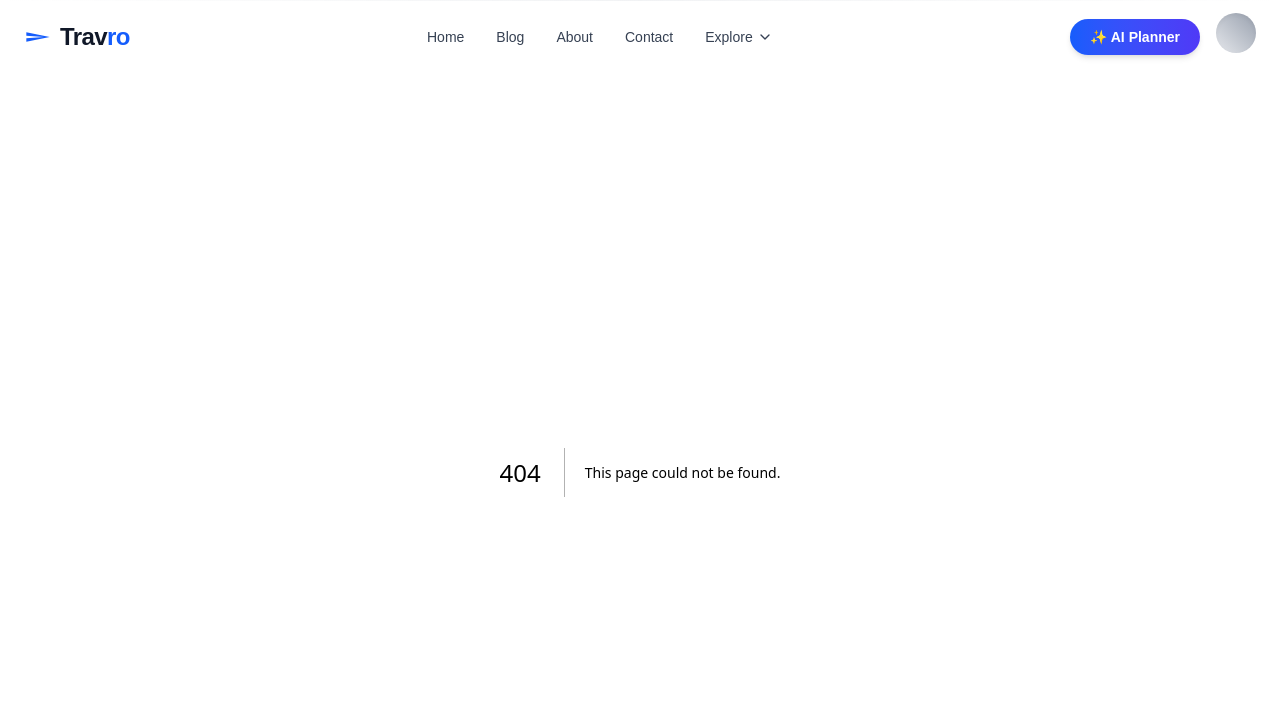
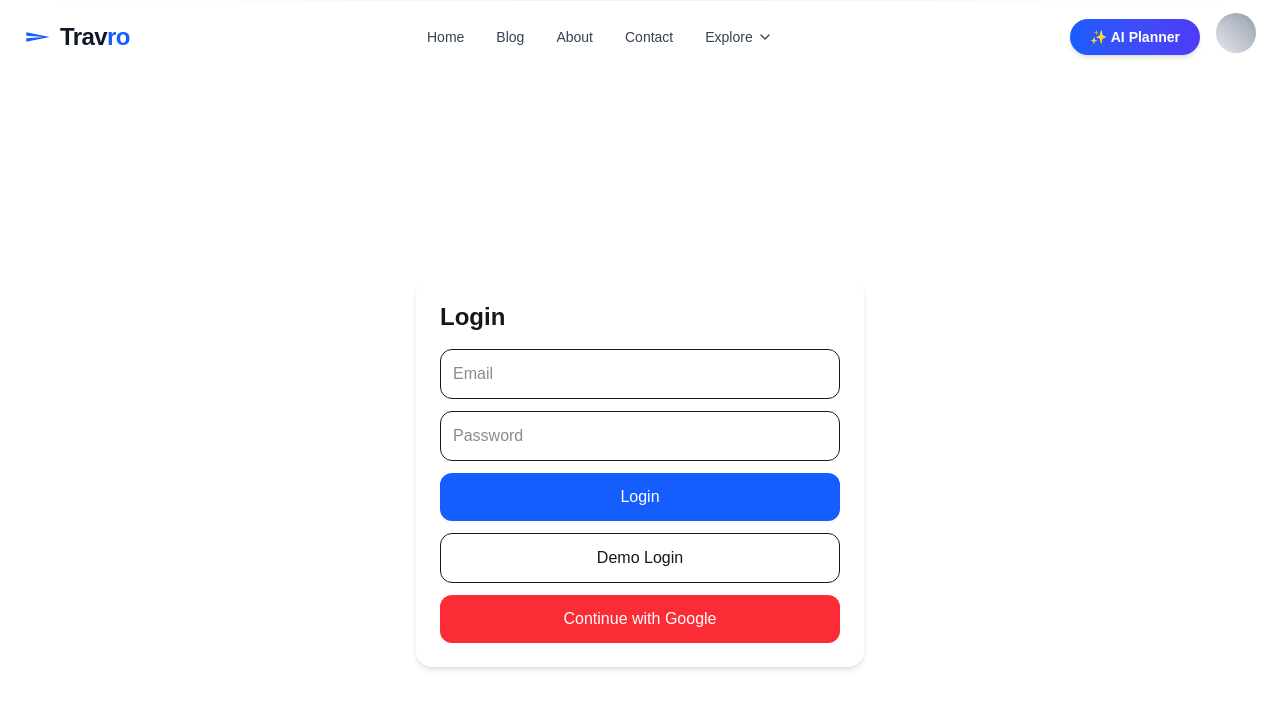
Before and after one commit to devgantabya/Travro-AI-Travel-Planner, a Next.js app: page /login in a window 1280 px wide. Before the commit this address had no page. Shown: the top 708 px of the page. Built offline with nearby package versions, Linux system fonts and the light colour scheme.

Commit message:
Create login and register page

```diff
--- /dev/null
+++ b/src/app/(auth)/login/page.tsx
@@ -0,0 +1,67 @@
+"use client";
+
+import { useState } from "react";
+
+export default function LoginPage() {
+  const [email, setEmail] = useState("");
+  const [password, setPassword] = useState("");
+
+  const handleLogin = () => {
+    if (!email || !password) {
+      alert("Please fill all fields");
+      return;
+    }
+
+    alert("Login success (demo)");
+  };
+
+  const demoLogin = () => {
+    setEmail("user@example.com");
+    setPassword("123456");
+  };
+
+  return (
+    <div className="min-h-screen flex items-center justify-center px-4">
+      <div className="w-full max-w-md bg-white dark:bg-gray-900 p-6 rounded-2xl shadow-md">
+
+        <h2 className="text-2xl font-bold mb-4">Login</h2>
+
+        <input
+          type="email"
+          placeholder="Email"
+          className="w-full mb-3 p-3 rounded-xl border"
+          value={email}
+          onChange={(e) => setEmail(e.target.value)}
+        />
+
+        <input
+          type="password"
+          placeholder="Password"
+          className="w-full mb-3 p-3 rounded-xl border"
+          value={password}
+          onChange={(e) => setPassword(e.target.value)}
+        />
+
+        <button
+          onClick={handleLogin}
+          className="w-full bg-blue-600 text-white py-3 rounded-xl"
+        >
+          Login
+        </button>
+
+        {/* Demo Login */}
+        <button
+          onClick={demoLogin}
+          className="w-full mt-3 border py-3 rounded-xl"
+        >
+          Demo Login
+        </button>
+
+        {/* Social */}
+        <button className="w-full mt-3 bg-red-500 text-white py-3 rounded-xl">
+          Continue with Google
+        </button>
+      </div>
+    </div>
+  );
+}
--- /dev/null
+++ b/src/app/(auth)/register/page.tsx
@@ -0,0 +1,47 @@
+"use client";
+
+import { useState } from "react";
+
+export default function RegisterPage() {
+  const [name, setName] = useState("");
+  const [email, setEmail] = useState("");
+
+  const handleRegister = () => {
+    if (!name || !email) {
+      alert("Fill all fields");
+      return;
+    }
+
+    alert("Registered successfully");
+  };
+
+  return (
+    <div className="min-h-screen flex items-center justify-center px-4">
+      <div className="w-full max-w-md bg-white dark:bg-gray-900 p-6 rounded-2xl shadow-md">
+
+        <h2 className="text-2xl font-bold mb-4">Register</h2>
+
+        <input
+          placeholder="Name"
+          className="w-full mb-3 p-3 rounded-xl border"
+          value={name}
+          onChange={(e) => setName(e.target.value)}
+        />
+
+        <input
+          placeholder="Email"
+          className="w-full mb-3 p-3 rounded-xl border"
+          value={email}
+          onChange={(e) => setEmail(e.target.value)}
+        />
+
+        <button
+          onClick={handleRegister}
+          className="w-full bg-blue-600 text-white py-3 rounded-xl"
+        >
+          Register
+        </button>
+      </div>
+    </div>
+  );
+}
```
